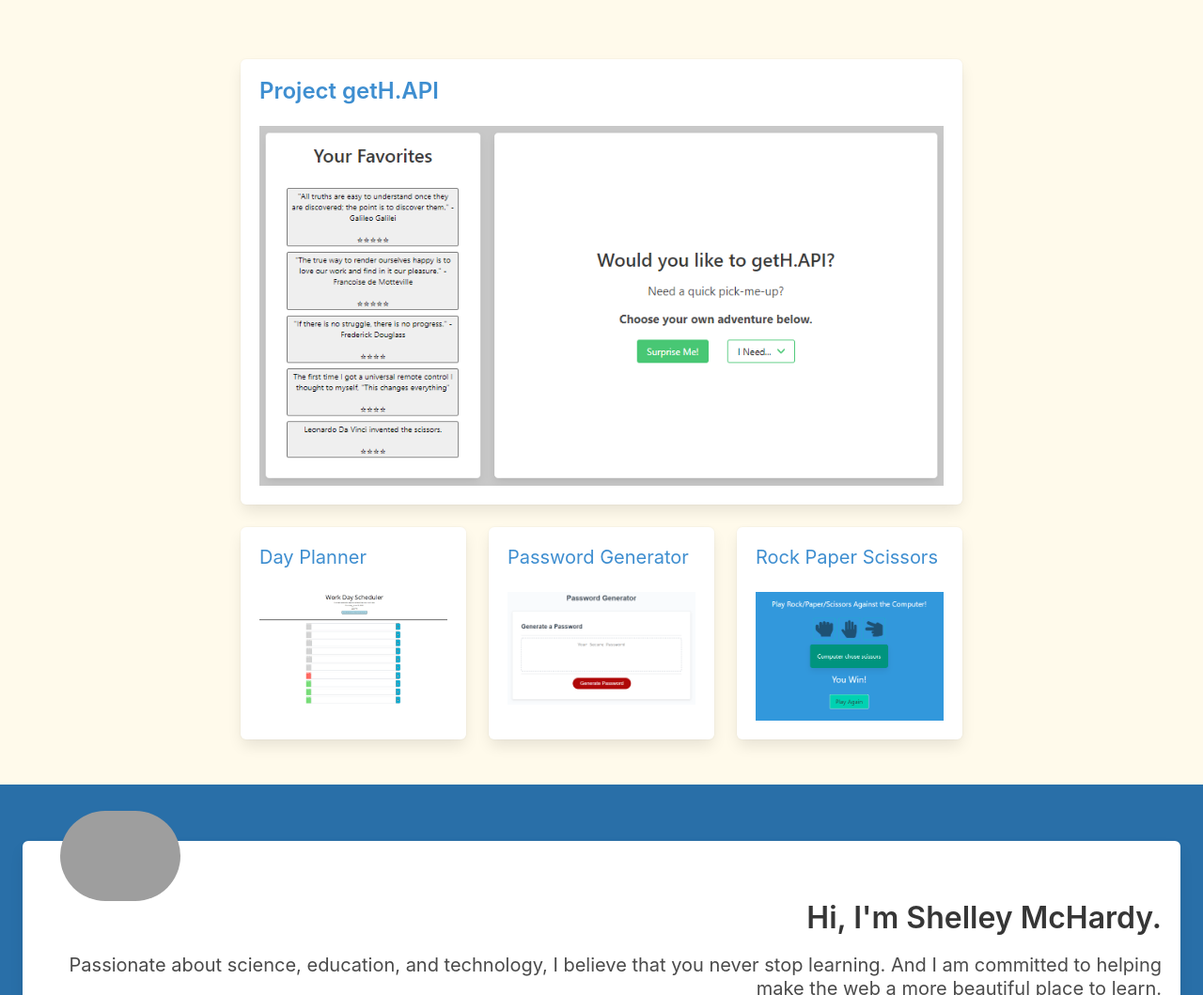
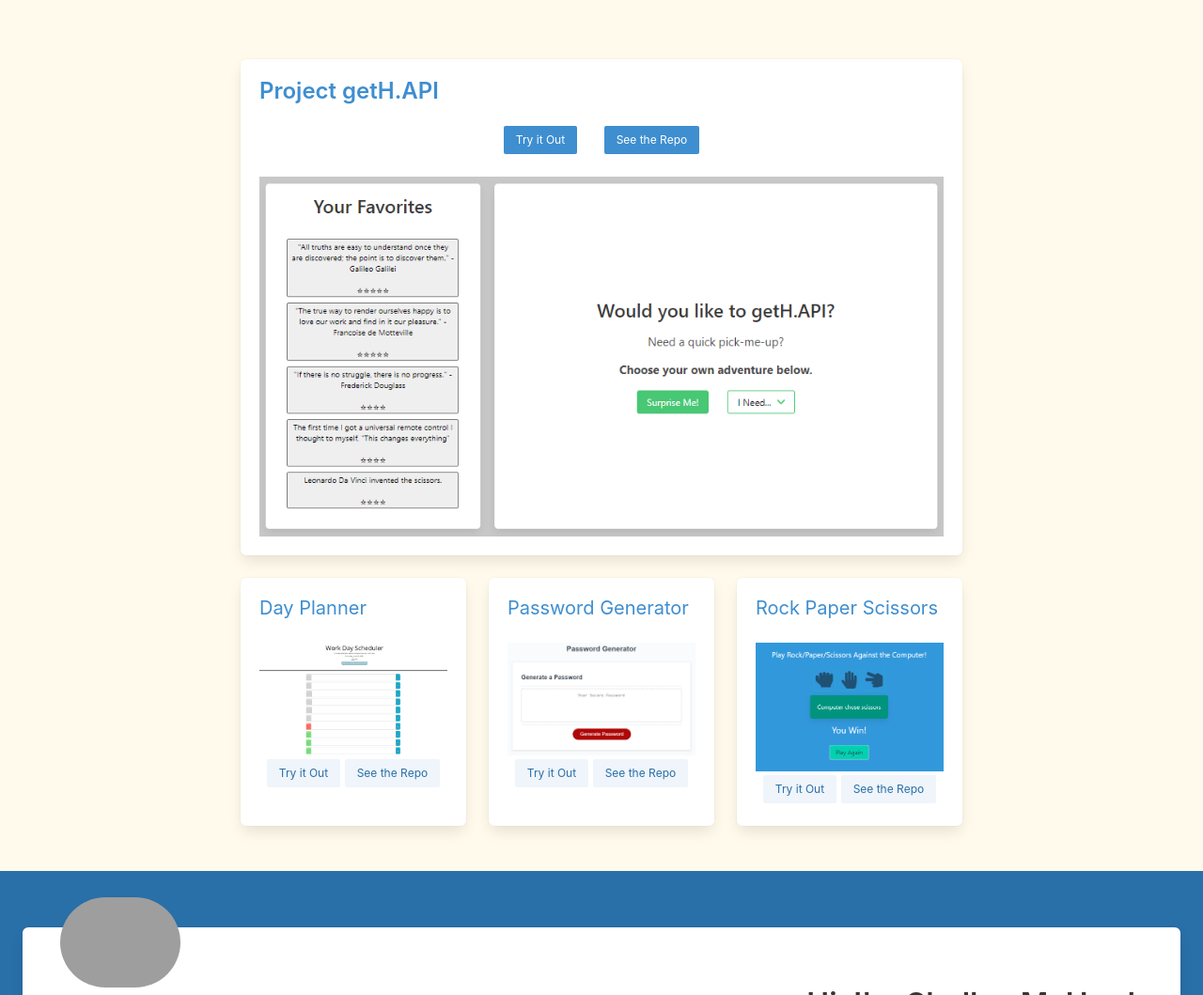
Before and after one commit to shelleymcq/Professional-Portfolio, a plain HTML site: page index.html in a window 1280 px wide. Shown: the part 374-1433 px from the top of the page at 94% size. Drawn offline with nearby package versions, Linux system fonts and the light colour scheme; grey boxes are pictures that could not be loaded; a script that the page names is missing.

Commit message:
added repo links and deleted unused js file

```diff
--- a/index.html
+++ b/index.html
@@ -43,72 +43,58 @@
         <div class="tile is-parent is-vertical my-6 mx-6 px-6">
 
           <article class="tile is-child box">
-            <a href="https://shelleymcq.github.io/Project-getHAPI/" target="_blank">
             <p class="title has-text-info is-4" id="project-one">Project getH.API</p>
+            <div class="block has-text-centered">
+              <a class="button is-info is-small mx-3" href="https://shelleymcq.github.io/Project-getHAPI/" target="_blank">Try it Out</a>
+              <a class="button is-info is-small mx-3" href="https://github.com/shelleymcq/Project-getHAPI" target="_blank">See the Repo</a>
+            </div>
             <figure class="image is-4x3">
               <img src="./assets/images/getHAPI.png">
             </figure>
-            </a>
+
           </article>
 
           <div class="tile is-ancestor">
             <div class="tile is-parent">
               <article class="tile is-child box">
-                <a href="https://shelleymcq.github.io/Work-Day-Scheduler/" target="_blank">
                 <p class="subtitle has-text-info">Day Planner</p>
                 <figure class="image is-4x3">
                   <img src="./assets/images/day-planner.png">
                 </figure>
-                </a>
+                <div class="block has-text-centered">
+                  <a class="button is-info is-light is-small my-1" href="https://shelleymcq.github.io/Work-Day-Scheduler/" target="_blank">Try it Out</a>
+                  <a class="button is-info is-light is-small my-1" href="https://github.com/shelleymcq/Work-Day-Scheduler" target="_blank">See the Repo</a>
+                </div>
               </article>
             </div>
 
             <div class="tile is-parent">
               <article class="tile is-child box">
-                <a href="https://shelleymcq.github.io/Password-Generator/" target="_blank">
                 <p class="subtitle has-text-info">Password Generator</p>
                 <figure class="image is-4x3">
                   <img src="./assets/images/password-generator.png">
                 </figure>
-                </a>
+                <div class="block has-text-centered">
+                  <a class="button is-info is-light is-small my-1" href="https://shelleymcq.github.io/Password-Generator/" target="_blank">Try it Out</a>
+                  <a class="button is-info is-light is-small my-1" href="https://github.com/shelleymcq/Password-Generator" target="_blank">See the Repo</a>
+                </div>
               </article>
             </div>
 
             <div class="tile is-parent">
               <article class="tile is-child box">
-                <a href="https://shelleymcq.github.io/Rock-Paper-Scissors/" target="_blank">
                 <p class="subtitle has-text-info">Rock Paper Scissors</p>
                 <figure class="image is-4x3">
                   <img src="./assets/images/rock-paper-scissors.png">
                 </figure>
-                </a>
+                <div class="block has-text-centered">
+                  <a class="button is-info is-light is-small my-1" href="https://shelleymcq.github.io/Rock-Paper-Scissors/" target="_blank">Try it Out</a>
+                  <a class="button is-info is-light is-small my-1" href="https://github.com/shelleymcq/Rock-Paper-Scissors" target="_blank">See the Repo</a>
+                </div>
               </article>
             </div>
 
           </div>
-
-          <!-- placeholders for additional projects -->
-
-          <!-- <div class="tile is-ancestor">
-            <div class="tile is-parent">
-              <article class="tile is-child box">
-                <p class="subtitle">Five</p>
-              </article>
-            </div>
-
-            <div class="tile is-parent">
-              <article class="tile is-child box">
-                <p class="subtitle">Six</p>
-              </article>
-            </div>
-
-            <div class="tile is-parent">
-              <article class="tile is-child box">
-                <p class="subtitle">Seven</p>
-              </article>
-            </div>
-          </div> -->
-
         </div>
       </div>
     </section>
```
Also changed, not shown: assets/js/script.js (deleted).
